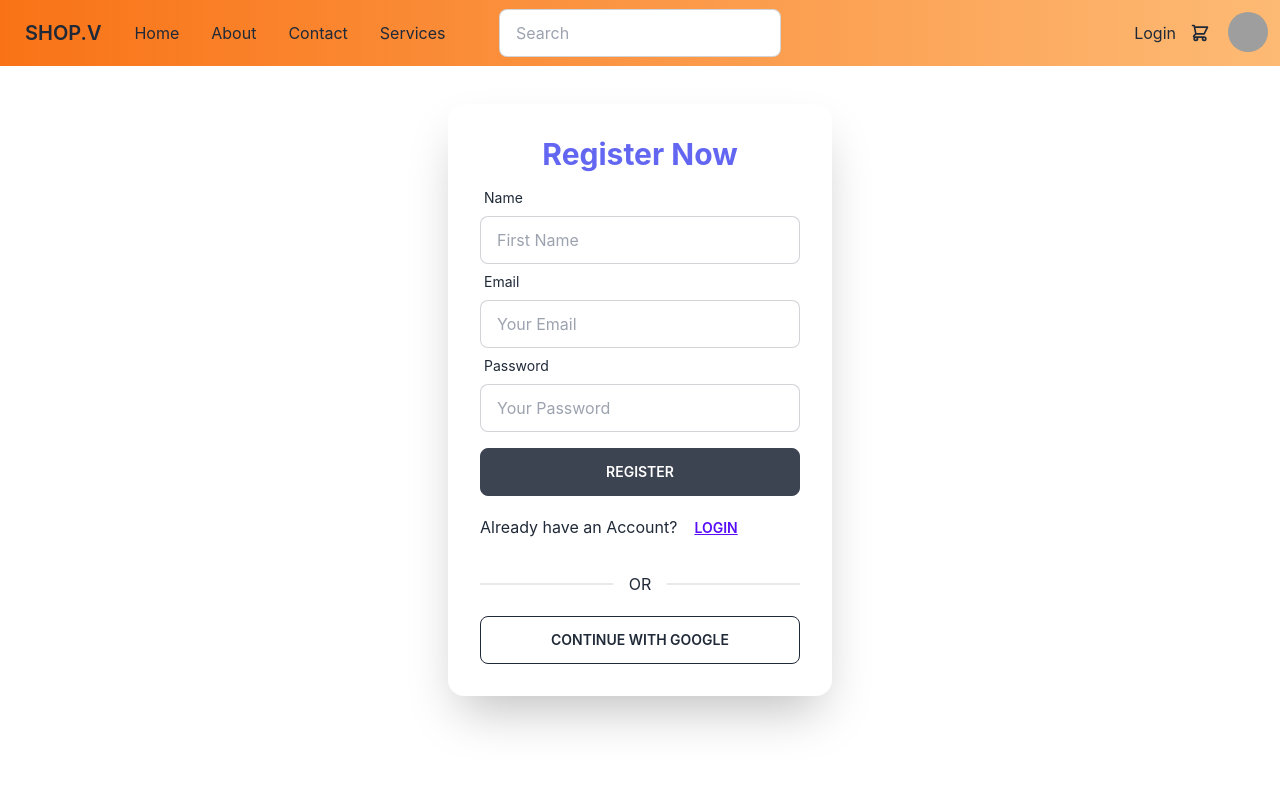
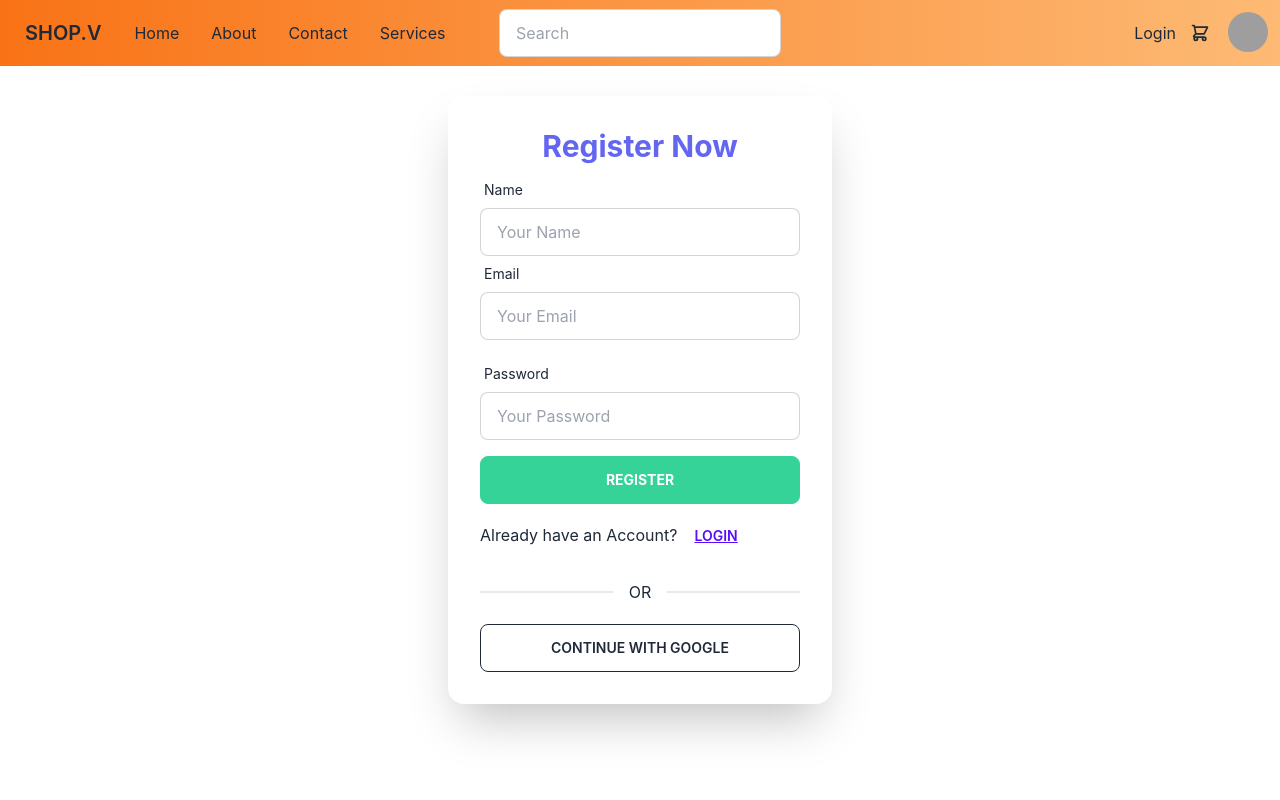
Before and after one commit to nahidsultan19/shop-ecommerce-client, a React (Create React App) app: page /register in a window 1280 px wide. Shown: the top 800 px of the page. Built offline with nearby package versions, Linux system fonts and the light colour scheme; no server answers; grey boxes are pictures that could not be loaded.

Commit message:
implement email pass login and register

```diff
--- a/src/Components/Home/Products.js
+++ b/src/Components/Home/Products.js
@@ -1,4 +1,4 @@
-import React, { useEffect, useState } from 'react';
+import React, { useEffect, useRef, useState } from 'react';
 import { useContext } from 'react';
 import { ContextProvider } from './CartContext';
 import PopularProduct from './PopularProduct';
@@ -9,17 +9,24 @@ import { Link } from 'react-router-dom';
 const Products = () => {
     const [cart, setCart] = useContext(ContextProvider);
     const [products, setProducts] = useState([]);
+    const productFetchRef = useRef(false);
     const newProduct = products.slice(0, 8);
     const popularProduct = products.slice(7, 11);
     useEffect(() => {
+        // only one time product render
+        if (productFetchRef.current) return;
+        productFetchRef.current = true;
+
         fetch('data.json')
             .then(res => res.json())
-            .then(data => setProducts(data))
+            .then(data => {
+                setProducts(data);
+            })
     }, [])
 
 
     const handleAddToCart = (selectedItem) => {
-        console.log('product', selectedItem);
+        // console.log('product', selectedItem);
         const newCart = [...cart, selectedItem];
         setCart(newCart);
     }
@@ -33,7 +40,7 @@ const Products = () => {
             <Link to="products" className='py-10 px-10 flex justify-end'>View All</Link>
             <h2 className='text-center text-3xl font-bold my-12'>Popular Products</h2>
             <div className='grid grid-cols-1 lg:grid-cols-4 md:grid-cols-2 gap-4 px-10'>
-                {popularProduct.map(product => <PopularProduct product={product} handleAddToCart={handleAddToCart}></PopularProduct>)}
+                {popularProduct.map(product => <PopularProduct key={product.id} product={product} handleAddToCart={handleAddToCart}></PopularProduct>)}
             </div>
             <Link to="products" className='py-10 px-10 flex justify-end'>View All</Link>
         </div>
--- a/src/Components/Login/Login.js
+++ b/src/Components/Login/Login.js
@@ -1,6 +1,6 @@
 import React from 'react';
 import auth from '../../firebase.init';
-import { useSignInWithGoogle } from 'react-firebase-hooks/auth';
+import { useSignInWithEmailAndPassword, useSignInWithGoogle } from 'react-firebase-hooks/auth';
 import { useEffect } from 'react';
 import { Link, useLocation, useNavigate } from 'react-router-dom';
 import { useForm } from "react-hook-form";
@@ -10,25 +10,35 @@ import Loading from '../../Shared/Loading';
 
 const Login = () => {
     const [signInWithGoogle, gUser, googleLoading, googleError] = useSignInWithGoogle(auth);
+    const [signInWithEmailAndPassword, user, loading, error,] = useSignInWithEmailAndPassword(auth);
     const { register, formState: { errors }, handleSubmit } = useForm();
 
     const navigate = useNavigate()
     const location = useLocation()
     let from = location.state?.from?.pathname || '/';
 
+    let errorMessage;
+
     useEffect(() => {
-        if (gUser) {
+        if (gUser || user) {
             navigate(from, { replace: true })
         }
-    }, [gUser, from, navigate])
+    }, [gUser, user, from, navigate])
 
 
-    if (googleLoading) {
+    if (loading || googleLoading) {
         return <Loading />
     }
 
+    if (error || googleError) {
+        errorMessage = <p className='text-red-500'>Error: {googleError?.message || error?.message}</p>
+    }
 
-    const onSubmit = data => console.log(data);
+
+    const onSubmit = async data => {
+        await signInWithEmailAndPassword(data.email, data.password);
+
+    };
 
 
     return (
@@ -67,6 +77,7 @@ const Login = () => {
                             }
                         })} />
                         <p className='text-red-500 mt-2'>{errors.password?.message}</p>
+                        {errorMessage}
                         <button className='btn btn-success font-bold text-lg text-white w-full mt-4'>Login</button>
                     </form>
                     <p className='w-full max-w-sm'>Need an Account?<Link to='/register' className='btn btn-link'><small>Create an Account</small></Link></p>
--- a/src/Components/Login/Register.js
+++ b/src/Components/Login/Register.js
@@ -1,35 +1,92 @@
-import React from 'react';
+import { async } from '@firebase/util';
+import React, { useEffect } from 'react';
+import { useCreateUserWithEmailAndPassword, useSignInWithGoogle } from 'react-firebase-hooks/auth';
 import { useForm } from "react-hook-form";
-import { Link } from 'react-router-dom';
+import { Link, useLocation, useNavigate } from 'react-router-dom';
+import auth from '../../firebase.init';
+import Loading from '../../Shared/Loading';
 
 const Register = () => {
-    const { register, handleSubmit } = useForm();
-    const onSubmit = data => console.log(data);
+    const [signInWithGoogle, gUser, googleLoading, googleError] = useSignInWithGoogle(auth);
+    const [createUserWithEmailAndPassword, user, loading, error,] = useCreateUserWithEmailAndPassword(auth);
+
+    const { register, formState: { errors }, handleSubmit } = useForm();
+
+
+    const navigate = useNavigate()
+    const location = useLocation()
+    let from = location.state?.from?.pathname || '/';
+
+    useEffect(() => {
+        if (gUser) {
+            navigate(from, { replace: true })
+        }
+    }, [gUser, from, navigate])
+
+    if (googleLoading || loading) {
+        return <Loading />
+    }
+
+    const onSubmit = async (data) => {
+        await createUserWithEmailAndPassword(data.email, data.password);
+        navigate('/login')
+    };
     return (
         <div className="hero min-h-screen flex-col lg:flex-row-reverse py-20">
             <div className="card w-full max-w-sm flex-shrink-0 shadow-2xl bg-base-100">
                 <div className="card-body">
                     <h2 className='text-center text-3xl font-bold text-indigo-500'>Register Now</h2>
-                    <form>
-                        <form onSubmit={handleSubmit(onSubmit)}>
-                            <label class="label">
-                                <span class="label-text">Name</span>
+
+                    <form onSubmit={handleSubmit(onSubmit)}>
+                        <div className="form-control w-full max-w-xs">
+                            <label className="label">
+                                <span className="label-text">Name</span>
                             </label>
-                            <input type='text' placeholder='First Name' className='input input-bordered w-full max-w-xs' {...register("firstName", { required: true, maxLength: 20 })} />
-                            <label class="label">
-                                <span class="label-text">Email</span>
+                            <input type="text" placeholder="Your Name" className="input input-bordered w-full max-w-xs"{...register("name")} />
+                        </div>
+                        <div className="form-control w-full max-w-xs">
+                            <label className="label">
+                                <span className="label-text">Email</span>
                             </label>
-                            <input type='email' placeholder='Your Email' className='input input-bordered w-full max-w-xs' {...register("email", { required: true, maxLength: 20 })} />
-                            <label class="label">
-                                <span class="label-text">Password</span>
+                            <input type="email" placeholder="Your Email" className="input input-bordered w-full max-w-xs"{...register("email", {
+                                required: {
+                                    value: true,
+                                    message: 'Email is required'
+                                },
+                                pattern: {
+                                    value: /[a-z0-9]+@[a-z]+\.[a-z]{2,3}/,
+                                    message: 'Provide a valid email'
+                                }
+                            })} />
+                            <label className="label">
+                                {errors.email?.type === 'required' && <span className="label-text-alt text-red-500">{errors.email.message}</span>}
+                                {errors.email?.type === 'pattern' && <span className="label-text-alt text-red-500">{errors.email.message}</span>}
                             </label>
-                            <input type='password' placeholder='Your Password' className='input input-bordered w-full max-w-xs' {...register("password", { required: true, maxLength: 20 })} />
-                        </form>
-                        <button className='btn w-full mt-4'>Register</button>
+                        </div>
+                        <div className="form-control w-full max-w-xs">
+                            <label className="label">
+                                <span className="label-text">Password</span>
+                            </label>
+                            <input type="password" placeholder="Your Password" className="input input-bordered w-full max-w-xs"{...register("password", {
+                                required: {
+                                    value: true,
+                                    message: 'Password is required'
+                                },
+                                minLength: {
+                                    value: 6,
+                                    message: 'Should be 6 characters or longer'
+                                }
+                            })} />
+                            <label className="label">
+                                {errors.password?.type === 'required' && <span className="label-text-alt text-red-500">{errors.password.message}</span>}
+                                {errors.password?.type === 'minLength' && <span className="label-text-alt text-red-500">{errors.password.message}</span>}
+                            </label>
+                        </div>
+                        <button className="btn btn-success text-white font-bold w-full max-w-xs">Register</button>
                     </form>
                     <p className='w-full max-w-sm'>Already have an Account?<Link to='/login' className='btn btn-link'>Login</Link></p>
                     <div className="divider">OR</div>
-                    <button className="btn btn-outline w-full">Continue with google</button>
+                    <button onClick={() => signInWithGoogle()} className="btn btn-outline w-full">Continue with google</button>
                 </div>
             </div>
         </div>
```
Also changed, not shown: src/Shared/Header.js (+13 -4 lines).
